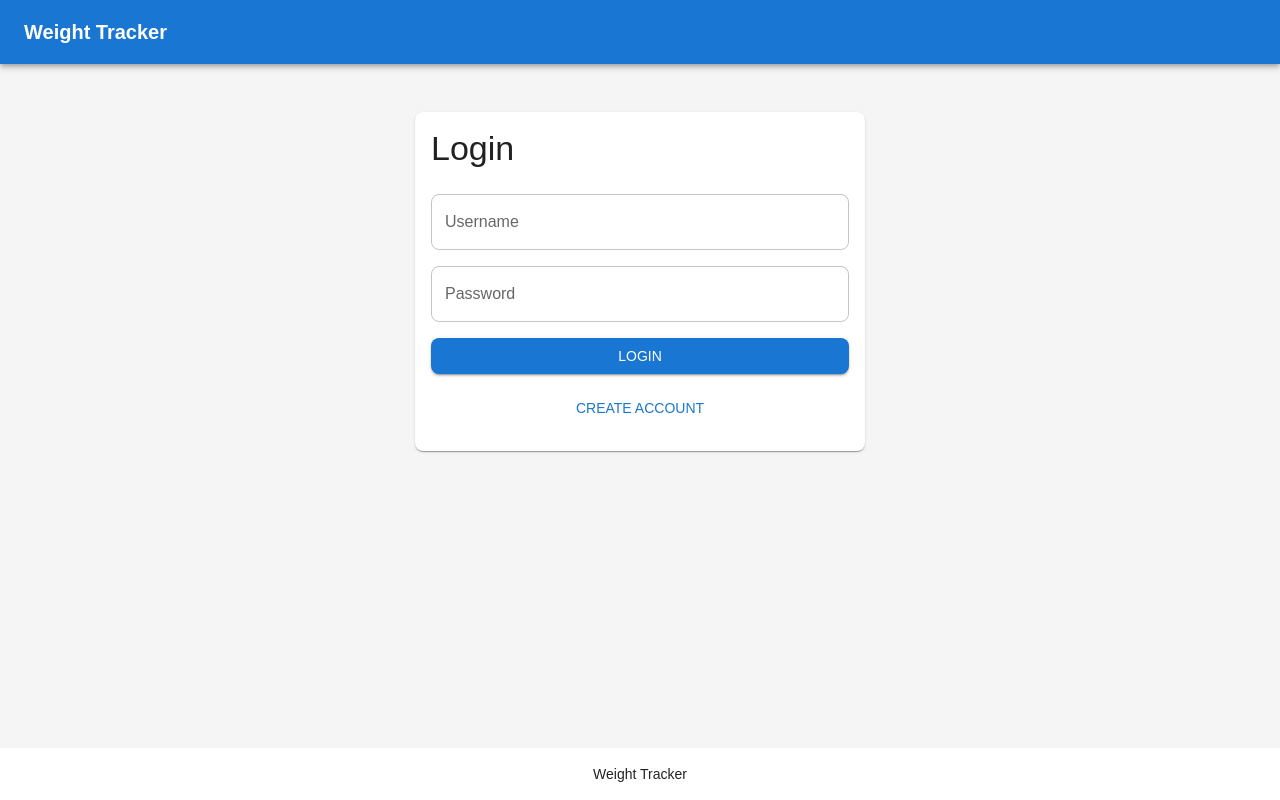
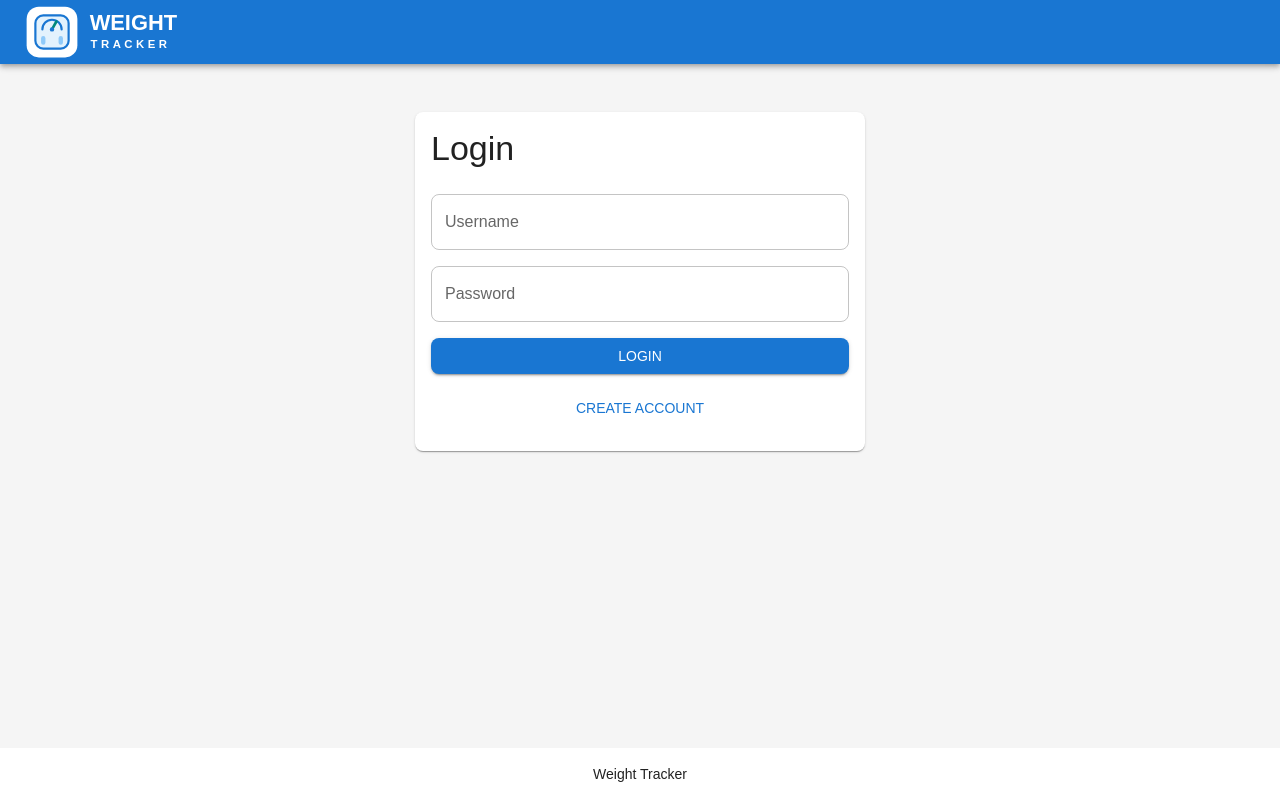
Before and after one commit to TimL94/CS-499-Weight-Tracker, a React (Vite) app in the folder client/: page /login in a window 1280 px wide. Built offline with nearby package versions, Linux system fonts and the light colour scheme; no server answers.

Commit message:
added an svg for the nav bar, and made sure that the navbar corectly resized for different screensizes

```diff
--- a/client/src/components/Navbar.jsx
+++ b/client/src/components/Navbar.jsx
@@ -5,7 +5,6 @@ import {
   Box,
   Button,
   Toolbar,
-  Typography,
 } from "@mui/material";
 
 import {
@@ -14,6 +13,7 @@ import {
 } from "react-router-dom";
 
 import Auth from "../utils/auth.js";
+import weightTrackerLogo from "../assets/weight-tracker-logo.svg";
 
 // Displays navigation links for logged-in users.
 function Navbar() {
@@ -27,25 +27,55 @@ function Navbar() {
     navigate("/login");
   };
 
-  // Displays the navigation bar with links to different pages based on the user's authentication status.
+  // Displays navigation based on the user's authentication status.
   return (
     <AppBar position="static">
-      <Toolbar>
-        <Typography
-          variant="h6"
+      <Toolbar
+        sx={{
+          flexDirection: { xs: "column", sm: "row" },
+          alignItems: { xs: "stretch", sm: "center" },
+          gap: { xs: 1, sm: 2 },
+          py: { xs: 1.5, sm: 0 },
+        }}
+      >
+        <Box
           sx={{
             flexGrow: 1,
-            fontWeight: "bold",
+            display: "flex",
+            justifyContent: { xs: "center", sm: "flex-start" },
+            minWidth: 0,
           }}
         >
-          Weight Tracker
-        </Typography>
+          <Box
+            component="img"
+            src={weightTrackerLogo}
+            alt="Weight Tracker"
+            width={192}
+            height={64}
+            sx={{
+              display: "block",
+              width: { xs: 180, sm: 168 },
+              maxWidth: "100%",
+              height: "auto",
+            }}
+          />
+        </Box>
 
         {Auth.loggedIn() && (
           <Box
+            component="nav"
+            aria-label="Main navigation"
             sx={{
               display: "flex",
-              gap: 1,
+              flexWrap: "wrap",
+              justifyContent: { xs: "center", sm: "flex-end" },
+              gap: { xs: 0.5, sm: 1 },
+              width: { xs: "100%", sm: "auto" },
+              "& .MuiButton-root": {
+                minWidth: 0,
+                flexShrink: 0,
+                px: 1,
+              },
             }}
           >
             <Button
```
Also changed, not shown: client/src/assets/weight-tracker-logo.svg (added), 1 other file (tests, documents, lock files or other folders).
